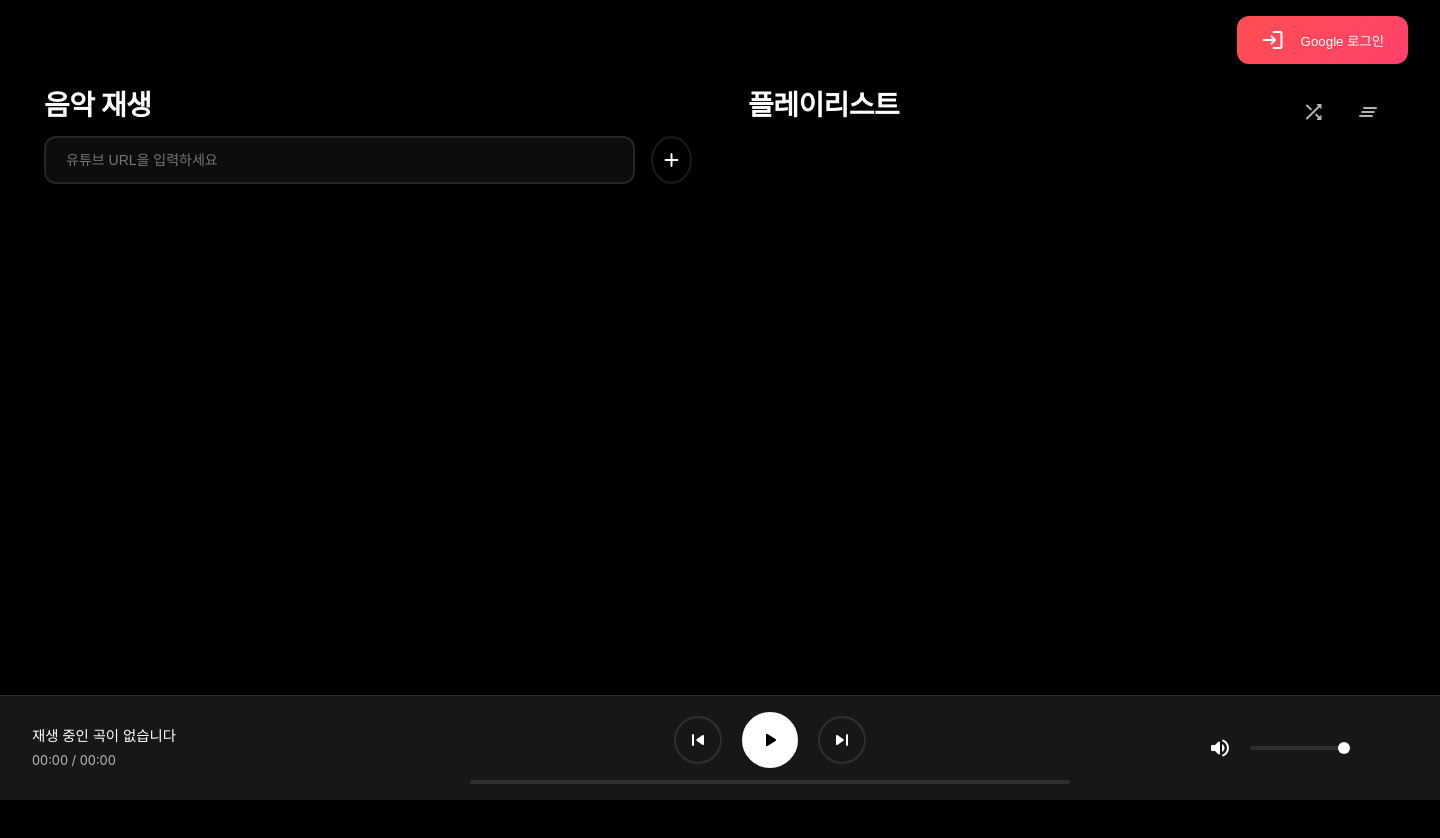
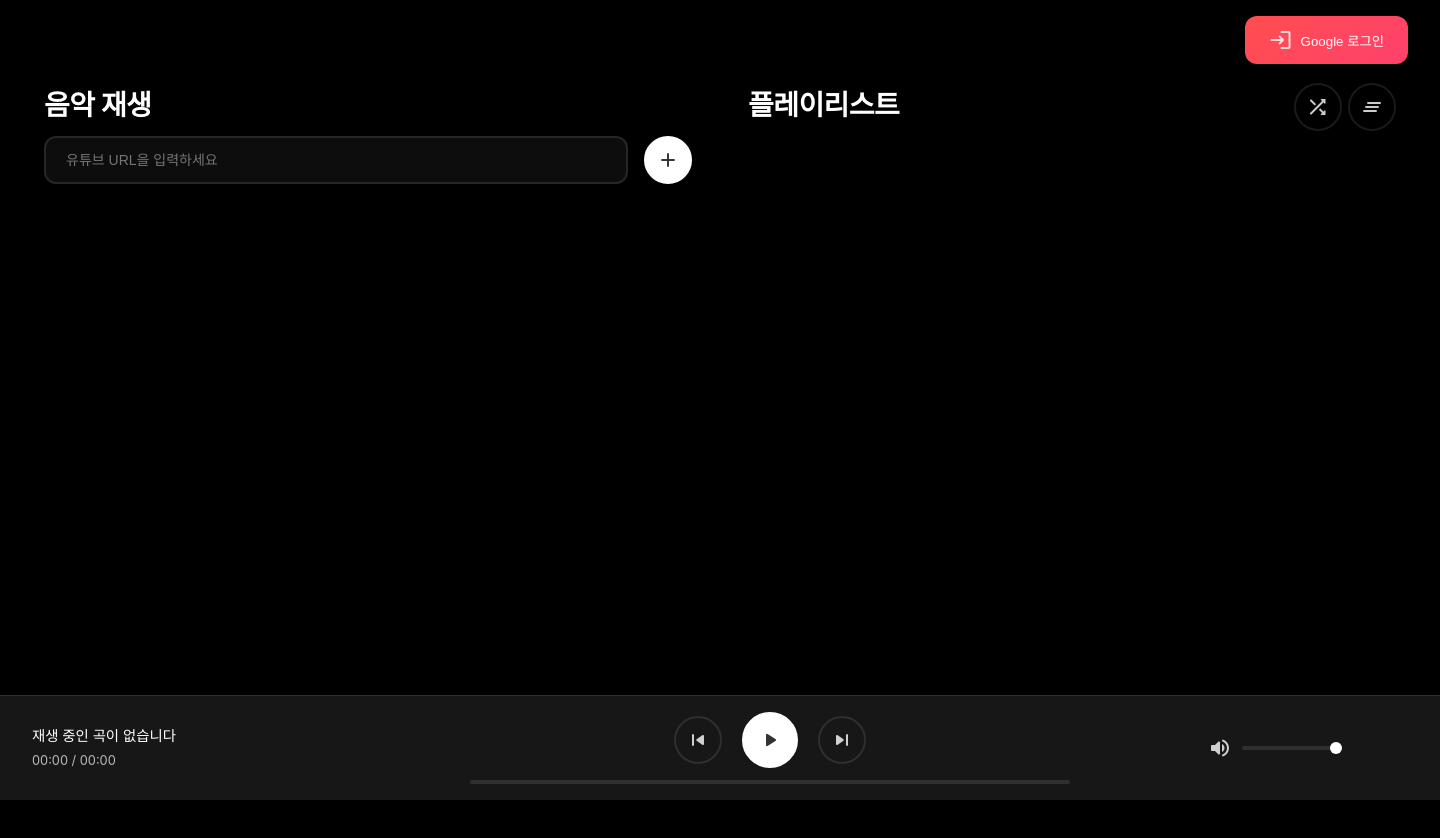
Before and after one commit to dlrowelleh/youtube-music-desktop, an Electron app: page src/ui/html/index.html in a window 1440 px wide. Drawn offline with Linux system fonts and the light colour scheme; no server answers.

Commit message:
fixed some bugs

```diff
--- a/src/ui/css/style.css
+++ b/src/ui/css/style.css
@@ -34,7 +34,6 @@ h2 {
   vertical-align: middle;
   margin-right: 0.5rem;
 }
-
 .main-content {
   display: flex;
   gap: 2rem;
@@ -170,6 +169,12 @@ input[type="text"]:focus {
   margin: 0;
 }
 
+.material-icons-round {
+  font-size: 1.25rem;
+  margin: 0;
+  opacity: 0.8;
+}
+
 .control-button:hover {
   background: rgba(255, 255, 255, 0.1);
   border-color: rgba(255, 255, 255, 0.2);
@@ -249,17 +254,35 @@ input[type="range"]::-webkit-slider-thumb {
 
 .icon-button {
   background: transparent;
-  border: none;
-  color: rgba(255, 255, 255, 0.7);
+  border: 0.125rem solid rgba(255, 255, 255, 0.1);
+  color: #ffffff;
+  width: 3rem;
+  height: 3rem;
+  min-width: 3rem;
+  aspect-ratio: 1;
   cursor: pointer;
-  padding: 0.5rem;
+  padding: 0;
   border-radius: 50%;
-  transition: all 0.2s ease;
+  display: inline-flex;
+  align-items: center;
+  justify-content: center;
+  flex-shrink: 0;
+  transition: all 0.3s cubic-bezier(0.4, 0, 0.2, 1);
 }
 
 .icon-button:hover {
   color: #ffffff;
   background: rgba(255, 255, 255, 0.1);
+}
+
+.icon-button.primary {
+  background: #ffffff;
+  border-color: #ffffff;
+  color: #000000;
+  width: 3rem;
+  height: 3rem;
+  min-width: 3rem;
+  aspect-ratio: 1;
 }
 
 #playlistContainer {
--- a/src/ui/html/index.html
+++ b/src/ui/html/index.html
@@ -22,7 +22,7 @@
               id="videoUrl"
               placeholder="유튜브 URL을 입력하세요"
             />
-            <button id="playButton" class="control-button icon-only">
+            <button id="playButton" class="icon-button primary">
               <span class="material-icons-round">add</span>
             </button>
           </div>
```
